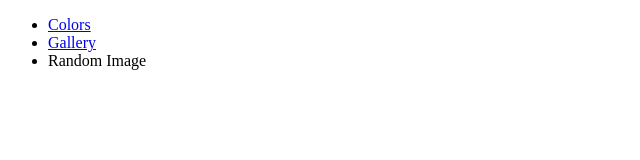
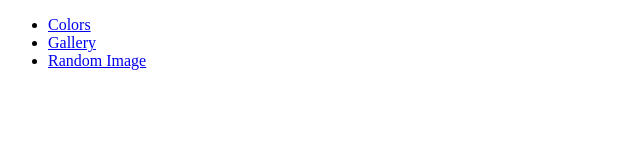
Before and after one commit to MKaige/RKE129_Javascript, a plain HTML site: page index.html in a window 1280 px wide. Shown: the whole page, without its empty margins (0-640 px from the left). Drawn offline with Linux system fonts and the light colour scheme.

Commit message:
update code

```diff
--- a/index.html
+++ b/index.html
@@ -10,7 +10,7 @@
     <ul>
         <li><a href="colors.html">Colors</a></li>
         <li><a href="gallery.html">Gallery</a></li>
-        <li><a href="random-image.html"></a>Random Image</li>
+        <li><a href="random-image.html">Random Image</a></li>
     </ul>
 </div>
 
```
